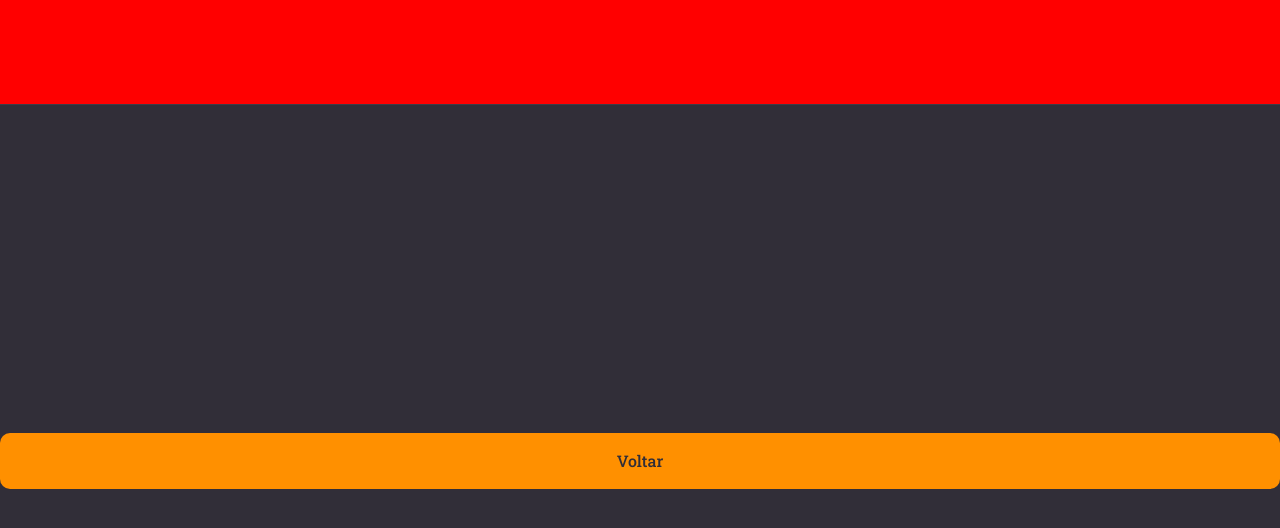
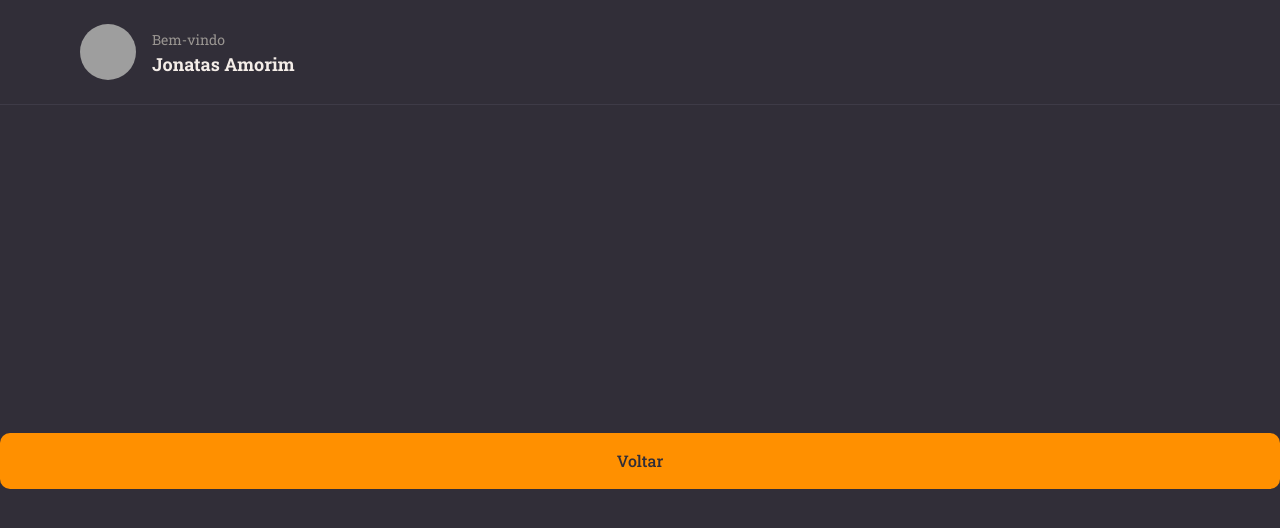
Before and after one commit to JonatasAS/rocketnotes, a React (Vite) app: page / in a window 1280 px wide. Shown: the top 528 px of the page. Built offline with nearby package versions, Linux system fonts and the light colour scheme; grey boxes are pictures that could not be loaded.

Commit message:
user iamge

```diff
--- a/src/components/Header/index.jsx
+++ b/src/components/Header/index.jsx
@@ -1,9 +1,19 @@
-import { Container } from "./styles";
+import { Container, Profile } from "./styles";
 
 export function Header() {
-  return(
+  return (
     <Container>
+      <Profile>
+        <img
+          src="https://github.com/JonatasAS.png"
+          alt="Foto do usuário"
+        />
 
+        <div>
+          <span>Bem-vindo</span>
+          <strong>Jonatas Amorim</strong>
+        </div>
+      </Profile>
     </Container>
   );
 }
--- a/src/components/Header/styles.js
+++ b/src/components/Header/styles.js
@@ -15,5 +15,32 @@
 
   padding: 0 80px;
 
-  background: red;
 `;
+
+export const Profile = styled.div`
+  display: flex;
+  align-items: center;
+
+  > img {
+    width: 56px;
+    height: 56px;
+    border-radius: 50%;
+  }
+
+  > div {
+    display: flex;
+    flex-direction: column;
+    margin-left: 16px;
+    line-height: 24px;
+
+    span {
+      font-size: 14px;
+      color: ${({ theme }) => theme.COLORS.GRAY_100};
+    }
+
+    strong {
+      font-size: 18px;
+      color: ${({ theme }) => theme.COLORS.WHITE};
+    }
+  }
+`;
```
